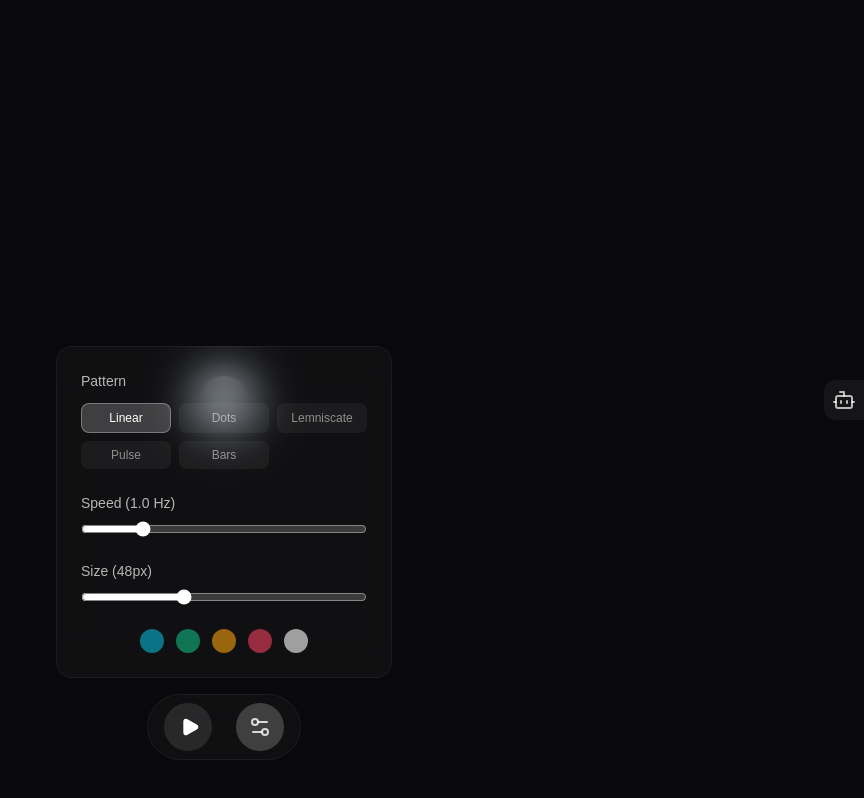
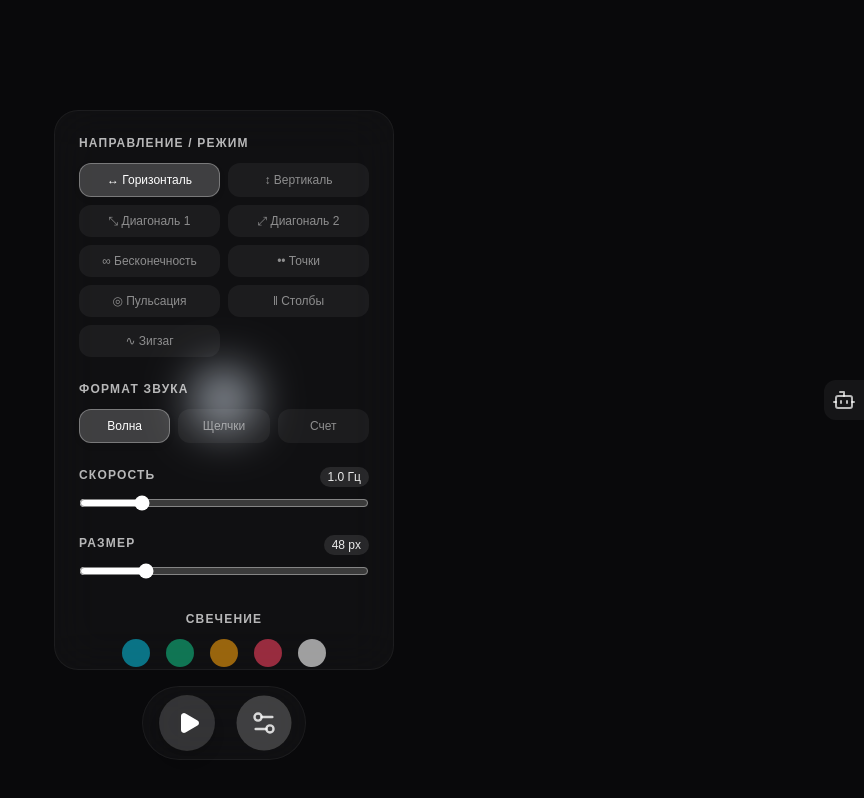
Before and after one commit to fsbtactic-code/emdr, a Next.js app: page / in a window 1280 px wide. Both pictures are taken after a click on the button 676 px from the left and 727 px from the top of the page. Shown: the whole page, without its empty margins (416-1280 px from the left). Built offline with nearby package versions, Linux system fonts and the light colour scheme.

Commit message:
feat: Add Russian UI, audio formats, and extended patterns

```diff
--- a/components/emdr/Controls.tsx
+++ b/components/emdr/Controls.tsx
@@ -5,7 +5,14 @@ import { Play, Pause, Settings2 } from 'lucide-react';
 import { useState } from 'react';
 
 export const Controls = () => {
-  const { isPlaying, togglePlaying, speed, setSpeed, size, setSize, color, setColor, pattern, setPattern } = useStore();
+  const {
+    isPlaying, togglePlaying,
+    speed, setSpeed,
+    size, setSize,
+    color, setColor,
+    pattern, setPattern,
+    audioFormat, setAudioFormat
+  } = useStore();
   const [openSettings, setOpenSettings] = useState(false);
 
   const colors = [
@@ -16,21 +23,55 @@ export const Controls = () => {
     { name: 'White', value: '#ffffff', shadow: 'var(--drop-shadow-glow-white)' },
   ];
 
+  // Mapping types to UI names
+  const patternNames: Record<string, string> = {
+    'horizontal': '↔ Горизонталь',
+    'vertical': '↕ Вертикаль',
+    'diagonal-1': '⤡ Диагональ 1',
+    'diagonal-2': '⤢ Диагональ 2',
+    'lemniscate': '∞ Бесконечность',
+    'dots': '•• Точки',
+    'pulse': '◎ Пульсация',
+    'bars': '‖ Столбы',
+    'zigzag': '∿ Зигзаг'
+  };
+
+  const audioFormatNames: Record<string, string> = {
+    'continuous': 'Волна',
+    'click': 'Щелчки',
+    'metronome': 'Счет'
+  };
+
   return (
     <div className="absolute bottom-10 left-1/2 -translate-x-1/2 z-50 flex flex-col items-center space-y-4">
       {openSettings && (
-        <div className="glass-panel p-6 rounded-2xl flex flex-col gap-6 w-84 text-sm transition-all duration-300 ease-fluid">
+        <div className="glass-panel p-6 rounded-3xl flex flex-col gap-6 w-[340px] text-sm transition-all duration-300 ease-fluid max-h-[70vh] overflow-y-auto no-scrollbar">
 
           <div className="flex flex-col gap-3">
-            <span className="text-white/70">Pattern</span>
-            <div className="grid grid-cols-3 gap-2">
-              {(['linear', 'dots', 'lemniscate', 'pulse', 'bars'] as const).map((p) => (
+            <span className="text-white/70 text-xs uppercase tracking-widest font-semibold">Направление / Режим</span>
+            <div className="grid grid-cols-2 gap-2">
+              {Object.entries(patternNames).map(([p, label]) => (
                 <button
                   key={p}
-                  onClick={() => setPattern(p)}
-                  className={`py-1.5 px-2 rounded-lg text-xs capitalize transition-colors ${pattern === p ? 'bg-white/20 text-white border border-white/30' : 'bg-white/5 text-white/50 hover:bg-white/10'}`}
+                  onClick={() => setPattern(p as any)}
+                  className={`py-2 px-2 rounded-xl text-xs transition-colors flex items-center justify-center ${pattern === p ? 'bg-white/20 text-white border border-white/30 drop-shadow-md' : 'bg-white/5 text-white/50 hover:bg-white/10'}`}
                 >
-                  {p}
+                  {label}
+                </button>
+              ))}
+            </div>
+          </div>
+
+          <div className="flex flex-col gap-3">
+            <span className="text-white/70 text-xs uppercase tracking-widest font-semibold">Формат звука</span>
+            <div className="grid grid-cols-3 gap-2">
+              {Object.entries(audioFormatNames).map(([a, label]) => (
+                <button
+                  key={a}
+                  onClick={() => setAudioFormat(a as any)}
+                  className={`py-2 px-2 rounded-xl text-xs transition-colors flex items-center justify-center ${audioFormat === a ? 'bg-white/20 text-white border border-white/30 drop-shadow-md' : 'bg-white/5 text-white/50 hover:bg-white/10'}`}
+                >
+                  {label}
                 </button>
               ))}
             </div>
@@ -38,7 +79,8 @@ export const Controls = () => {
 
           <div className="flex flex-col gap-2">
             <div className="flex justify-between">
-              <span className="text-white/70">Speed ({speed.toFixed(1)} Hz)</span>
+              <span className="text-white/70 text-xs uppercase tracking-widest font-semibold">Скорость</span>
+              <span className="text-white/90 text-xs bg-white/10 px-2 py-0.5 rounded-full">{speed.toFixed(1)} Гц</span>
             </div>
             <input
               type="range" min="0.5" max="3.0" step="0.1"
@@ -49,41 +91,46 @@ export const Controls = () => {
 
           <div className="flex flex-col gap-2">
             <div className="flex justify-between">
-              <span className="text-white/70">Size ({size}px)</span>
+              <span className="text-white/70 text-xs uppercase tracking-widest font-semibold">Размер</span>
+              <span className="text-white/90 text-xs bg-white/10 px-2 py-0.5 rounded-full">{size} px</span>
             </div>
             <input
-              type="range" min="20" max="100" step="1"
+              type="range" min="20" max="150" step="1"
               value={size} onChange={(e) => setSize(parseInt(e.target.value))}
               className="accent-white/80 w-full"
             />
           </div>
 
-          <div className="flex gap-3 justify-center">
+          <div className="flex flex-col gap-3">
+             <span className="text-white/70 text-xs uppercase tracking-widest font-semibold text-center mt-2">Свечение</span>
+            <div className="flex gap-4 justify-center">
               {colors.map((c) => (
                 <button
                   key={c.value}
                   onClick={() => setColor(c.value)}
-                className={`w-6 h-6 rounded-full transition-transform duration-300 ${color === c.value ? 'scale-125 ring-2 ring-white/50' : 'scale-100 opacity-60 hover:opacity-100'}`}
+                  className={`w-7 h-7 rounded-full transition-all duration-300 ${color === c.value ? 'scale-125 ring-2 ring-white/60 ring-offset-2 ring-offset-transparent' : 'opacity-60 hover:opacity-100 hover:scale-110'}`}
                   style={{ backgroundColor: c.value, boxShadow: color === c.value ? c.shadow : 'none' }}
                   aria-label={`Select ${c.name}`}
                 />
               ))}
             </div>
           </div>
+
+        </div>
       )}
 
       <div className="glass-panel p-2 rounded-full flex items-center justify-between gap-6 transition-all duration-300 px-4">
         <button
           onClick={togglePlaying}
-          className="w-12 h-12 flex items-center justify-center rounded-full bg-white/10 hover:bg-white/20 transition-all duration-300 text-white"
+          className="w-14 h-14 flex items-center justify-center rounded-full bg-white/15 hover:bg-white/25 hover:scale-105 active:scale-95 transition-all duration-300 text-white shadow-lg"
         >
-          {isPlaying ? <Pause size={20} fill="currentColor" /> : <Play size={20} fill="currentColor" className="ml-1" />}
+          {isPlaying ? <Pause size={24} fill="currentColor" /> : <Play size={24} fill="currentColor" className="ml-1" />}
         </button>
         <button
           onClick={() => setOpenSettings(!openSettings)}
-          className={`p-3 rounded-full transition-colors duration-300 ${openSettings ? 'bg-white/20' : 'bg-transparent hover:bg-white/10'}`}
+          className={`p-3 rounded-full transition-colors duration-300 ${openSettings ? 'bg-white/20 scale-110' : 'bg-transparent hover:bg-white/10 hover:scale-110 active:scale-95'}`}
         >
-          <Settings2 size={24} className="text-white/80" />
+          <Settings2 size={26} className="text-white/80" />
         </button>
       </div>
     </div>
--- a/components/emdr/StimulationEngine.tsx
+++ b/components/emdr/StimulationEngine.tsx
@@ -14,28 +14,50 @@ export const StimulationEngine = () => {
 
   return (
     <div className="absolute inset-0 w-full h-full flex items-center justify-center overflow-hidden pointer-events-none z-0">
-      <div className="relative w-full max-w-5xl h-64 flex items-center justify-center mx-12">
+      <div className="relative w-full max-w-5xl h-[80vh] flex items-center justify-center mx-12">
 
-        {pattern === 'linear' && (
+        {pattern === 'horizontal' && (
           <motion.div
             className="rounded-full absolute"
-            style={{
-              width: size,
-              height: size,
-              backgroundColor: color,
-              boxShadow: glowShadow,
-            }}
+            style={{ width: size, height: size, backgroundColor: color, boxShadow: glowShadow }}
             animate={isPlaying ? { x: ['-45vw', '45vw'] } : { x: 0 }}
             transition={{
-              x: isPlaying ? {
-                duration: tripDuration,
-                ease: 'linear',
-                repeat: Infinity,
-                repeatType: 'mirror',
-              } : {
-                duration: 0.5,
-                ease: [0.22, 1, 0.36, 1]
-              }
+              x: isPlaying ? { duration: tripDuration, ease: 'linear', repeat: Infinity, repeatType: 'mirror' } : { duration: 0.5, ease: [0.22, 1, 0.36, 1] }
+            }}
+          />
+        )}
+
+        {pattern === 'vertical' && (
+          <motion.div
+            className="rounded-full absolute"
+            style={{ width: size, height: size, backgroundColor: color, boxShadow: glowShadow }}
+            animate={isPlaying ? { y: ['-35vh', '35vh'] } : { y: 0 }}
+            transition={{
+              y: isPlaying ? { duration: tripDuration, ease: 'linear', repeat: Infinity, repeatType: 'mirror' } : { duration: 0.5, ease: [0.22, 1, 0.36, 1] }
+            }}
+          />
+        )}
+
+        {pattern === 'diagonal-1' && (
+          <motion.div
+            className="rounded-full absolute"
+            style={{ width: size, height: size, backgroundColor: color, boxShadow: glowShadow }}
+            animate={isPlaying ? { x: ['-45vw', '45vw'], y: ['-35vh', '35vh'] } : { x: 0, y: 0 }}
+            transition={{
+              x: isPlaying ? { duration: tripDuration, ease: 'linear', repeat: Infinity, repeatType: 'mirror' } : { duration: 0.5, ease: [0.22, 1, 0.36, 1] },
+              y: isPlaying ? { duration: tripDuration, ease: 'linear', repeat: Infinity, repeatType: 'mirror' } : { duration: 0.5, ease: [0.22, 1, 0.36, 1] }
+            }}
+          />
+        )}
+
+        {pattern === 'diagonal-2' && (
+          <motion.div
+            className="rounded-full absolute"
+            style={{ width: size, height: size, backgroundColor: color, boxShadow: glowShadow }}
+            animate={isPlaying ? { x: ['-45vw', '45vw'], y: ['35vh', '-35vh'] } : { x: 0, y: 0 }}
+            transition={{
+              x: isPlaying ? { duration: tripDuration, ease: 'linear', repeat: Infinity, repeatType: 'mirror' } : { duration: 0.5, ease: [0.22, 1, 0.36, 1] },
+              y: isPlaying ? { duration: tripDuration, ease: 'linear', repeat: Infinity, repeatType: 'mirror' } : { duration: 0.5, ease: [0.22, 1, 0.36, 1] }
             }}
           />
         )}
@@ -56,6 +78,10 @@ export const StimulationEngine = () => {
           <BarsPattern size={size} color={color} shadow={glowShadow} tripDuration={tripDuration} />
         )}
 
+        {pattern === 'zigzag' && isPlaying && (
+          <ZigZagPattern size={size} color={color} shadow={glowShadow} tripDuration={tripDuration} />
+        )}
+
       </div>
     </div>
   );
@@ -63,7 +89,7 @@ export const StimulationEngine = () => {
 
 const DotsPattern = ({ size, color, shadow, tripDuration }: { size: number, color: string, shadow: string, tripDuration: number }) => {
   return (
-    <div className="w-full flex justify-between absolute px-12">
+    <div className="w-full h-64 flex items-center justify-between absolute px-12 z-0">
       <motion.div
         className="rounded-full"
         style={{ width: size, height: size, backgroundColor: color, boxShadow: shadow }}
@@ -141,3 +167,20 @@ const BarsPattern = ({ size, color, shadow, tripDuration }: { size: number, colo
     </div>
   );
 };
+
+const ZigZagPattern = ({ size, color, shadow, tripDuration }: { size: number, color: string, shadow: string, tripDuration: number }) => {
+  return (
+    <motion.div
+      className="rounded-full absolute"
+      style={{ width: size, height: size, backgroundColor: color, boxShadow: shadow }}
+      animate={{
+        x: ['-45vw', '45vw'],
+        y: ['-20vh', '20vh', '-20vh', '20vh', '-20vh']
+      }}
+      transition={{
+        x: { duration: tripDuration, repeat: Infinity, repeatType: 'mirror', ease: 'linear' },
+        y: { duration: tripDuration * 5, repeat: Infinity, ease: 'linear' } // Different period to make a zigzag pattern
+      }}
+    />
+  );
+};
--- a/hooks/useBilateralAudio.ts
+++ b/hooks/useBilateralAudio.ts
@@ -2,28 +2,82 @@ import { useEffect, useRef } from 'react';
 import { useStore } from '../store/useStore';
 
 export const useBilateralAudio = () => {
-  const { speed, isPlaying, audioEnabled, audioVolume } = useStore();
+  const { speed, isPlaying, audioEnabled, audioVolume, audioFormat } = useStore();
   const audioCtxRef = useRef<AudioContext | null>(null);
+
+  // Continuous audio node refs
   const pannerRef = useRef<StereoPannerNode | null>(null);
   const gainRef = useRef<GainNode | null>(null);
   const oscillatorRef = useRef<OscillatorNode | null>(null);
   const lfoRef = useRef<OscillatorNode | null>(null);
+
+  // Discrete audio interval ref
+  const intervalRef = useRef<NodeJS.Timeout | null>(null);
+  const isLeftClickRef = useRef<boolean>(true);
+
+  // Function to play a discrete beep
+  const playClick = (ctx: AudioContext, isLeft: boolean, volume: number, type: OscillatorType) => {
+    const osc = ctx.createOscillator();
+    const gain = ctx.createGain();
+    const panner = ctx.createStereoPanner();
+
+    osc.type = type;
+    osc.frequency.value = type === 'sine' ? 600 : 800;
+
+    // envelope
+    gain.gain.setValueAtTime(0, ctx.currentTime);
+    gain.gain.linearRampToValueAtTime(volume, ctx.currentTime + 0.01);
+    gain.gain.exponentialRampToValueAtTime(0.001, ctx.currentTime + 0.1);
+
+    panner.pan.value = isLeft ? -1 : 1;
+    if (type === 'square') { // For metronome, center it slightly more
+      panner.pan.value = isLeft ? -0.5 : 0.5;
+    }
+
+    osc.connect(panner);
+    panner.connect(gain);
+    gain.connect(ctx.destination);
+
+    osc.start();
+    osc.stop(ctx.currentTime + 0.15);
+  };
 
   useEffect(() => {
     if (!audioEnabled || !isPlaying) {
       if (audioCtxRef.current && audioCtxRef.current.state === 'running') {
         audioCtxRef.current.suspend();
       }
+      if (intervalRef.current) clearInterval(intervalRef.current);
       return;
     }
 
     if (!audioCtxRef.current) {
       const AudioContextCtor = window.AudioContext || (window as any).webkitAudioContext;
       audioCtxRef.current = new AudioContextCtor();
+    }
 
-      const ctx = audioCtxRef.current;
+    if (audioCtxRef.current.state === 'suspended') {
+      audioCtxRef.current.resume();
+    }
 
-      // 432 Hz basic tone
+    const ctx = audioCtxRef.current;
+
+    // Cleanup previous nodes
+    if (oscillatorRef.current) {
+      oscillatorRef.current.stop();
+      oscillatorRef.current.disconnect();
+      oscillatorRef.current = null;
+    }
+    if (lfoRef.current) {
+      lfoRef.current.stop();
+      lfoRef.current.disconnect();
+      lfoRef.current = null;
+    }
+    if (intervalRef.current) {
+      clearInterval(intervalRef.current);
+    }
+
+    if (audioFormat === 'continuous') {
       oscillatorRef.current = ctx.createOscillator();
       oscillatorRef.current.type = 'sine';
       oscillatorRef.current.frequency.value = 432;
@@ -32,6 +86,7 @@ export const useBilateralAudio = () => {
 
       lfoRef.current = ctx.createOscillator();
       lfoRef.current.type = 'sine';
+      lfoRef.current.frequency.value = speed;
 
       const lfoGain = ctx.createGain();
       lfoGain.gain.value = 1;
@@ -49,24 +104,38 @@ export const useBilateralAudio = () => {
       oscillatorRef.current.start();
       lfoRef.current.start();
     }
+    else if (audioFormat === 'click' || audioFormat === 'metronome') {
+      // For discrete clicks, tripDuration is 1 / (2 * speed) seconds
+      const halfCycleMs = (1 / (2 * speed)) * 1000;
+      isLeftClickRef.current = true;
 
-    if (audioCtxRef.current.state === 'suspended') {
-      audioCtxRef.current.resume();
+      // Play first click immediately
+      playClick(ctx, isLeftClickRef.current, audioVolume, audioFormat === 'click' ? 'sine' : 'square');
+      isLeftClickRef.current = !isLeftClickRef.current;
+
+      intervalRef.current = setInterval(() => {
+        playClick(ctx, isLeftClickRef.current, audioVolume, audioFormat === 'click' ? 'sine' : 'square');
+        isLeftClickRef.current = !isLeftClickRef.current;
+      }, halfCycleMs);
     }
 
-  }, [isPlaying, audioEnabled]);
+    return () => {
+      // Cleanup to prevent duplicate loops when dependencies change
+      if (intervalRef.current) clearInterval(intervalRef.current);
+      if (oscillatorRef.current) {
+        try { oscillatorRef.current.stop(); } catch(e){}
+      }
+      if (lfoRef.current) {
+        try { lfoRef.current.stop(); } catch(e){}
+      }
+    };
+  }, [isPlaying, audioEnabled, audioFormat, speed]);
 
   useEffect(() => {
-    if (lfoRef.current) {
-      lfoRef.current.frequency.value = speed;
-    }
-  }, [speed]);
-
-  useEffect(() => {
-    if (gainRef.current) {
+    if (gainRef.current && audioFormat === 'continuous') {
       gainRef.current.gain.value = audioVolume;
     }
-  }, [audioVolume]);
+  }, [audioVolume, audioFormat]);
 
   return null;
 };
--- a/store/useStore.ts
+++ b/store/useStore.ts
@@ -1,6 +1,7 @@
 import { create } from 'zustand';
 
-export type PatternType = 'linear' | 'dots' | 'lemniscate' | 'pulse' | 'bars';
+export type PatternType = 'horizontal' | 'vertical' | 'diagonal-1' | 'diagonal-2' | 'lemniscate' | 'dots' | 'pulse' | 'bars' | 'zigzag';
+export type AudioFormat = 'continuous' | 'click' | 'metronome';
 
 export enum SessionPhase {
   Idle = 'idle',
@@ -29,6 +30,7 @@ export interface EmdrState {
   isPlaying: boolean;
   audioEnabled: boolean;
   audioVolume: number;
+  audioFormat: AudioFormat;
   setSpeed: (speed: number) => void;
   setColor: (color: string) => void;
   setSize: (size: number) => void;
@@ -37,6 +39,7 @@ export interface EmdrState {
   setPlaying: (isPlaying: boolean) => void;
   setAudioEnabled: (enabled: boolean) => void;
   setAudioVolume: (volume: number) => void;
+  setAudioFormat: (format: AudioFormat) => void;
 }
 
 export interface SessionState {
@@ -60,10 +63,11 @@ export const useStore = create<RootState>((set) => ({
   speed: 1.0, // Hz
   color: '#cbd5e1', // Slate 300 base
   size: 48,
-  pattern: 'linear',
+  pattern: 'horizontal',
   isPlaying: false,
   audioEnabled: true,
   audioVolume: 0.2,
+  audioFormat: 'continuous',
   setSpeed: (speed) => set({ speed }),
   setColor: (color) => set({ color }),
   setSize: (size) => set({ size }),
@@ -72,6 +76,7 @@ export const useStore = create<RootState>((set) => ({
   setPlaying: (isPlaying) => set({ isPlaying }),
   setAudioEnabled: (audioEnabled) => set({ audioEnabled }),
   setAudioVolume: (audioVolume) => set({ audioVolume }),
+  setAudioFormat: (audioFormat) => set({ audioFormat }),
 
   // Session Slice
   currentPhase: SessionPhase.Idle,
```
Lines whose indentation alone changed are shown as unchanged.
